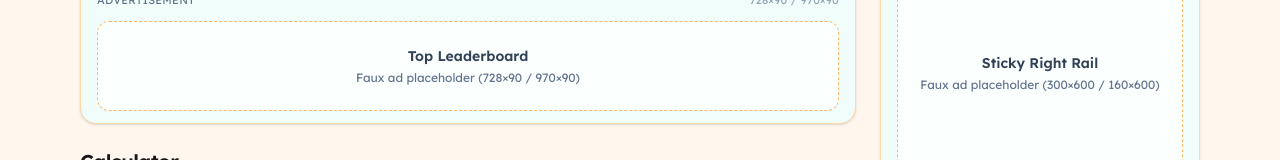
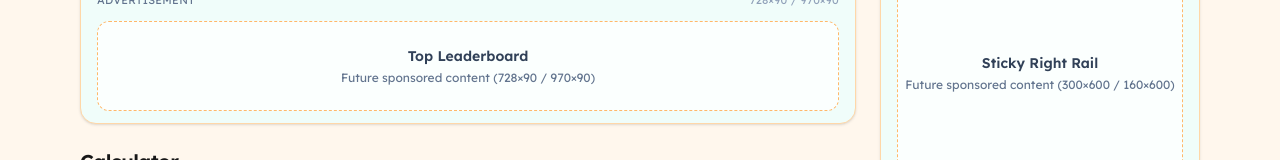
Before and after one commit to kmp-gitty/steps2miles, a Next.js app: page / in a window 1280 px wide. Shown: the part 368-528 px from the top of the page. Built offline with nearby package versions, Linux system fonts and the light colour scheme.

Commit message:
ads placeholder

```diff
--- a/src/components/AdSlot.tsx
+++ b/src/components/AdSlot.tsx
@@ -32,7 +32,7 @@ type AdSlotProps = {
           <div>
             <div className="text-sm font-semibold text-slate-700">{label}</div>
             <div className="mt-1 text-xs text-slate-500">
-              Faux ad placeholder {sizes ? `(${sizes})` : ""}
+              Future sponsored content {sizes ? `(${sizes})` : ""}
             </div>
           </div>
         </div>
```
